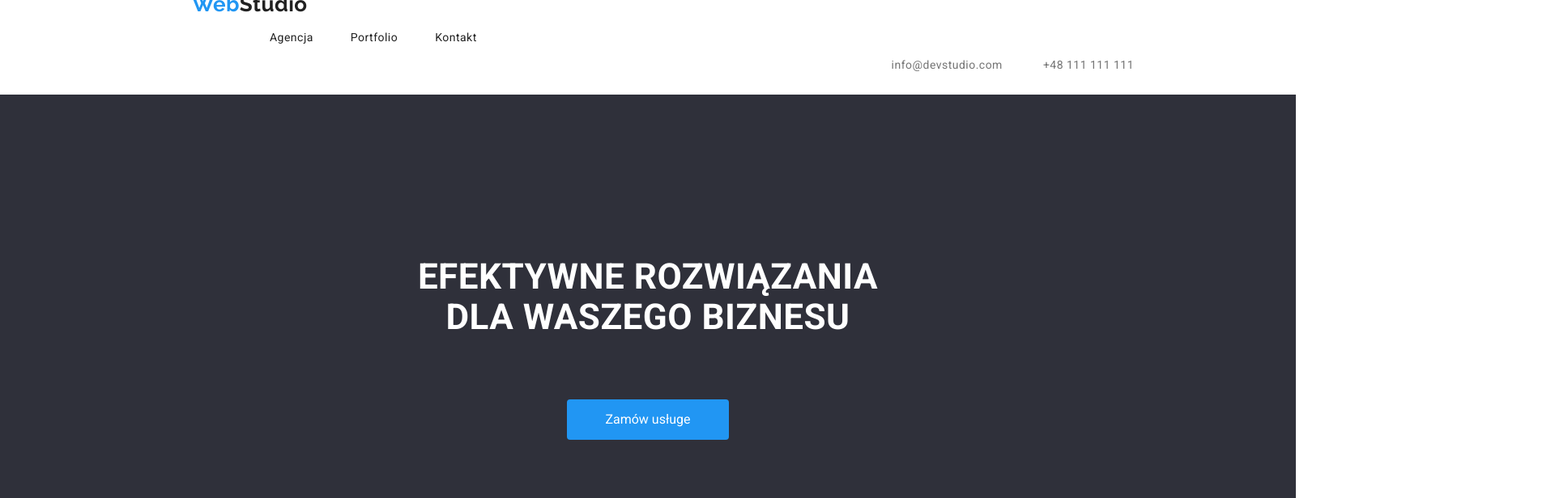
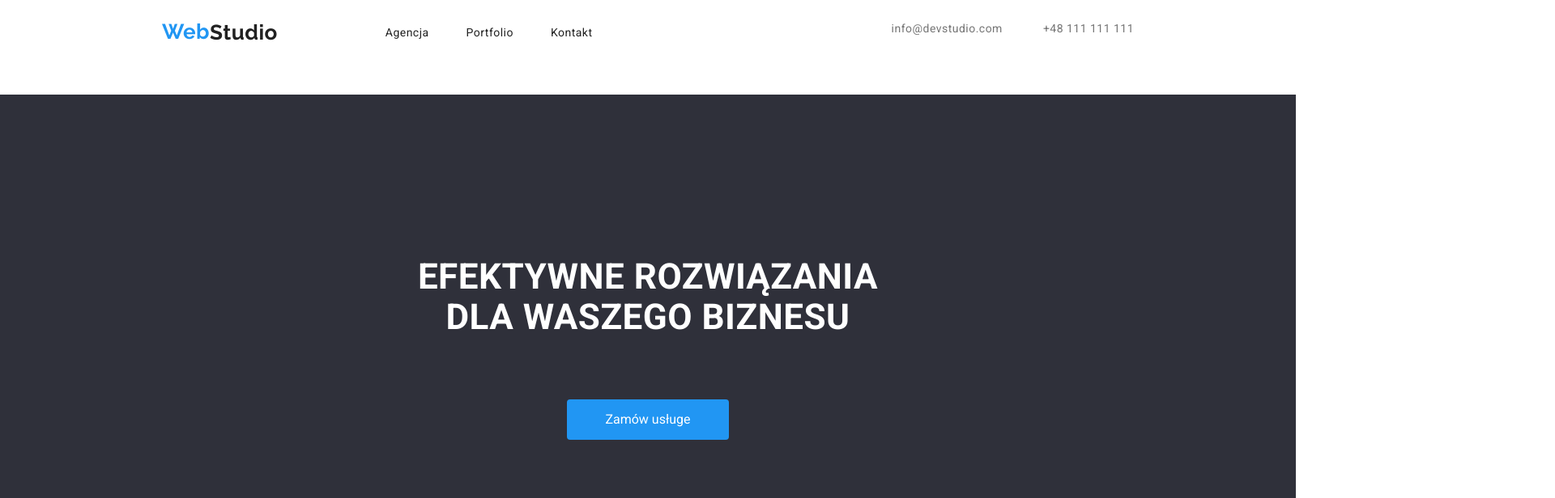
Before and after one commit to Bednarski82/goit-markup-hw-03, a plain HTML site: page index.html in a window 1280 px wide. Shown: the top 616 px of the page at 81% size, 1920 px wide, since content can reach past the window. Drawn offline with nearby package versions, Linux system fonts and the light colour scheme.

Commit message:
layout changes

```diff
--- a/css/style.css
+++ b/css/style.css
@@ -4,39 +4,40 @@ body {
     width: 1600px;
     letter-spacing: 0.03em;
     margin-left: auto;
-margin-right: auto;}
+    margin-right: auto;
+}
 
 :root {
     --h2-font-color: #212121;
     --footer-background-color: #2F303A;
 
 }
+
 li {
     list-style-type: none;
 }
+
 .span-web {
     color: #2196F3;
     font-family: Raleway;
     font-size: 26px;
     font-weight: 700;
-   margin-left: 37px;
+}
 
-
-}
-.span-studio1{
+.span-studio1 {
     font-family: Raleway;
     font-size: 26px;
     font-weight: 700;
-    line-height: 31px;}
-
+    line-height: 31px;
+}
 
 .span-studio2 {
     color:rgba(255, 255, 255, 1);
-
     font-family: Raleway;
     font-size: 26px;
     font-weight: 700;
-    line-height: 31px;}
+    line-height: 31px;
+}
 
 .link-navigation {
             font-size: 14px;
@@ -184,20 +185,27 @@ font-family: Raleway;
 line-height: 4em;
 }
 
-.container{
+.container {
     width: 1200px;
-    margin:0 auto;}
+    margin:0 auto;
+    display: flex;
+    justify-content: space-between;
+}
+
 .navigation {
     width: 1600px;
     height: 80px;
     display: flex;
     align-items: center;
+}
 
-
+.div-nav {
+    display: flex;
+    justify-content: flex-start;
 }
     .nav-link-first {
         display: flex; align-items: center;
-    justify-content: flex-start;
+
 
     }
     .nav-link-second {
--- a/index.html
+++ b/index.html
@@ -13,42 +13,41 @@
   </head>
   <body>
     <header>
-
       <nav class="navigation">
         <div class="container">
-        <h2 >
-          <span class="span-web">Web</span
-          ><span class="span-studio1">Studio</span>
+          <div class="div-nav">
+            <h2 class="nav-link-first" >
+              <span class="span-web">Web</span>
+              <span class="span-studio1">Studio</span>
             </h2>
-
             <ul class="nav-link-first" >
               <li>
                 <a class="link-agency" href="#">Agencja</a>
               </li>
               <li>
-            <a class="link-navigation" href="/goit-markup-hw-02/portfolio.html"
-              >Portfolio</a
-            >
+                <a class="link-navigation" href="/goit-markup-hw-02/portfolio.html">
+                  Portfolio
+                </a>
               </li>
               <li>
                 <a class="link-navigation" href="#">Kontakt</a>
               </li>
             </ul>
-
-
-        <ul  class="nav-link-second"  >
+          </div>
+          <ul class="nav-link-second">
             <li>
-            <a class="link-mail" href="mailto:info@devstudio.com"
-              >info@devstudio.com</a
-            >
+              <a class="link-mail" href="mailto:info@devstudio.com">
+                info@devstudio.com
+              </a>
             </li>
             <li>
-            <a class="tel-number" href="tel:+48111111111">+48 111 111 111</a>
+              <a class="tel-number" href="tel:+48111111111">
+                +48 111 111 111
+              </a>
             </li>
           </ul>
         </div>
       </nav>
-
     </header>
 
     <main>
@@ -92,6 +91,7 @@
           </li>
 
         </ul>
+
         <h2 class="header-second">Czym się zajmujemy</h2>
         <ul class="list-img" >
           <li  >
```
Lines whose indentation alone changed are shown as unchanged.
